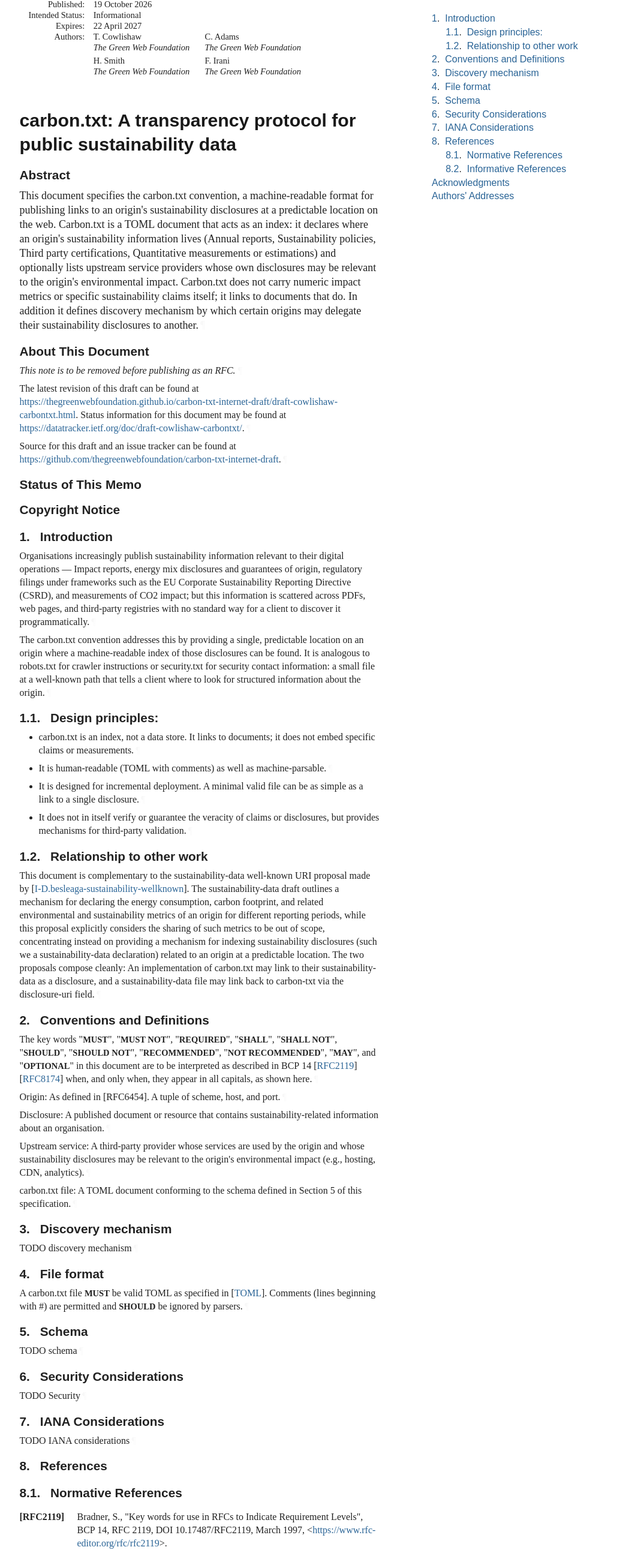
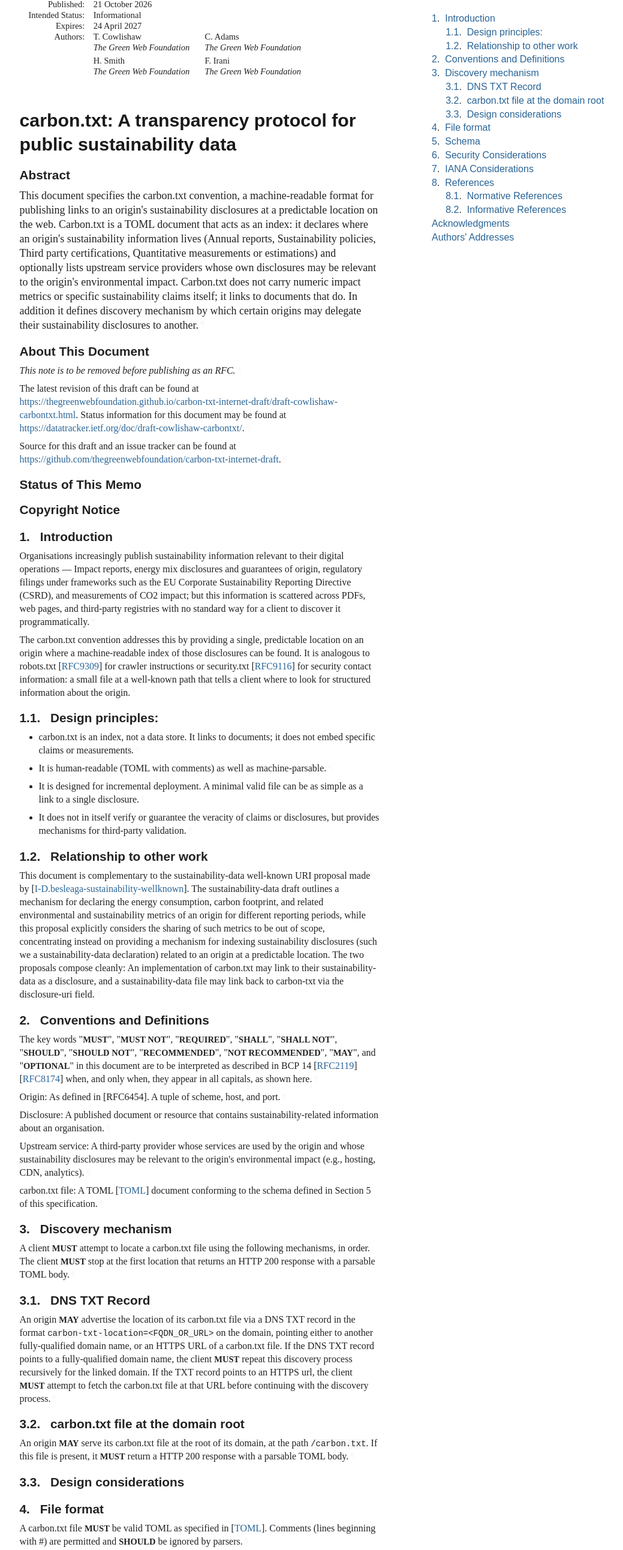
Before and after one commit to thegreenwebfoundation/carbon-txt-internet-draft, a plain HTML site: page draft-cowlishaw-carbontxt.html in a window 1280 px wide. Shown: the part 113-2697 px from the top of the page at 60% size, without its empty margins (92-1131 px from the left). Drawn offline with Linux system fonts and the light colour scheme; a web font is replaced by a local one.

Commit message:
Script updating gh-pages from 5588e83. [ci skip]

```diff
--- a/draft-cowlishaw-carbontxt.html
+++ b/draft-cowlishaw-carbontxt.html
@@ -1050,7 +1050,7 @@ svg {
 </tr></thead>
 <tfoot><tr>
 <td class="left">Cowlishaw, et al.</td>
-<td class="center">Expires 22 April 2027</td>
+<td class="center">Expires 24 April 2027</td>
 <td class="right">[Page]</td>
 </tr></tfoot>
 </table>
@@ -1063,12 +1063,12 @@ svg {
 <dd class="internet-draft">draft-cowlishaw-carbontxt-latest</dd>
 <dt class="label-published">Published:</dt>
 <dd class="published">
-<time datetime="2026-10-19" class="published">19 October 2026</time>
+<time datetime="2026-10-21" class="published">21 October 2026</time>
     </dd>
 <dt class="label-intended-status">Intended Status:</dt>
 <dd class="intended-status">Informational</dd>
 <dt class="label-expires">Expires:</dt>
-<dd class="expires"><time datetime="2027-04-22">22 April 2027</time></dd>
+<dd class="expires"><time datetime="2027-04-24">24 April 2027</time></dd>
 <dt class="label-authors">Authors:</dt>
 <dd class="authors">
 <div class="author">
@@ -1125,7 +1125,7 @@ svg {
         time. It is inappropriate to use Internet-Drafts as reference
         material or to cite them other than as "work in progress."<a href="#section-boilerplate.1-3" class="pilcrow">¶</a></p>
 <p id="section-boilerplate.1-4">
-        This Internet-Draft will expire on 22 April 2027.<a href="#section-boilerplate.1-4" class="pilcrow">¶</a></p>
+        This Internet-Draft will expire on 24 April 2027.<a href="#section-boilerplate.1-4" class="pilcrow">¶</a></p>
 </section>
 </div>
 <div id="copyright">
@@ -1170,6 +1170,17 @@ svg {
 </li>
           <li class="compact toc ulBare ulEmpty" id="section-toc.1-1.3">
             <p id="section-toc.1-1.3.1"><a href="#section-3" class="auto internal xref">3</a>.  <a href="#name-discovery-mechanism" class="internal xref">Discovery mechanism</a></p>
+<ul class="compact toc ulBare ulEmpty">
+<li class="compact toc ulBare ulEmpty" id="section-toc.1-1.3.2.1">
+                <p id="section-toc.1-1.3.2.1.1"><a href="#section-3.1" class="auto internal xref">3.1</a>.  <a href="#name-dns-txt-record" class="internal xref">DNS TXT Record</a></p>
+</li>
+              <li class="compact toc ulBare ulEmpty" id="section-toc.1-1.3.2.2">
+                <p id="section-toc.1-1.3.2.2.1"><a href="#section-3.2" class="auto internal xref">3.2</a>.  <a href="#name-carbontxt-file-at-the-domai" class="internal xref">carbon.txt file at the domain root</a></p>
+</li>
+              <li class="compact toc ulBare ulEmpty" id="section-toc.1-1.3.2.3">
+                <p id="section-toc.1-1.3.2.3.1"><a href="#section-3.3" class="auto internal xref">3.3</a>.  <a href="#name-design-considerations" class="internal xref">Design considerations</a></p>
+</li>
+            </ul>
 </li>
           <li class="compact toc ulBare ulEmpty" id="section-toc.1-1.4">
             <p id="section-toc.1-1.4.1"><a href="#section-4" class="auto internal xref">4</a>.  <a href="#name-file-format" class="internal xref">File format</a></p>
@@ -1210,7 +1221,7 @@ svg {
 <a href="#section-1" class="section-number selfRef">1. </a><a href="#name-introduction" class="section-name selfRef">Introduction</a>
       </h2>
 <p id="section-1-1">Organisations increasingly publish sustainability information relevant to their digital operations — Impact reports, energy mix disclosures and guarantees of origin, regulatory filings under frameworks such as the EU Corporate Sustainability Reporting Directive (CSRD), and measurements of CO2 impact;  but this information is scattered across PDFs, web pages, and third-party registries with no standard way for a client to discover it programmatically.<a href="#section-1-1" class="pilcrow">¶</a></p>
-<p id="section-1-2">The carbon.txt convention addresses this by providing a single, predictable location on an origin where a machine-readable index of those disclosures can be found. It is analogous to robots.txt for crawler instructions or security.txt for security contact information: a small file at a well-known path that tells a client where to look for structured information about the origin.<a href="#section-1-2" class="pilcrow">¶</a></p>
+<p id="section-1-2">The carbon.txt convention addresses this by providing a single, predictable location on an origin where a machine-readable index of those disclosures can be found. It is analogous to robots.txt <span>[<a href="#RFC9309" class="cite xref">RFC9309</a>]</span> for crawler instructions or security.txt <span>[<a href="#RFC9116" class="cite xref">RFC9116</a>]</span> for security contact information: a small file at a well-known path that tells a client where to look for structured information about the origin.<a href="#section-1-2" class="pilcrow">¶</a></p>
 <div id="design-principles">
 <section id="section-1.1">
         <h3 id="name-design-principles">
@@ -1254,7 +1265,7 @@ appear in all capitals, as shown here.<a href="#section-2-1" class="pilcrow">¶<
 <p id="section-2-2">Origin: As defined in [RFC6454]. A tuple of scheme, host, and port.<a href="#section-2-2" class="pilcrow">¶</a></p>
 <p id="section-2-3">Disclosure: A published document or resource that contains sustainability-related information about an organisation.<a href="#section-2-3" class="pilcrow">¶</a></p>
 <p id="section-2-4">Upstream service: A third-party provider whose services are used by the origin and whose sustainability disclosures may be relevant to the origin's environmental impact (e.g., hosting, CDN, analytics).<a href="#section-2-4" class="pilcrow">¶</a></p>
-<p id="section-2-5">carbon.txt file: A TOML document conforming to the schema defined in Section 5 of this specification.<a href="#section-2-5" class="pilcrow">¶</a></p>
+<p id="section-2-5">carbon.txt file: A TOML <span>[<a href="#TOML" class="cite xref">TOML</a>]</span> document conforming to the schema defined in Section 5 of this specification.<a href="#section-2-5" class="pilcrow">¶</a></p>
 </section>
 </div>
 <div id="discovery-mechanism">
@@ -1262,7 +1273,31 @@ appear in all capitals, as shown here.<a href="#section-2-1" class="pilcrow">¶<
       <h2 id="name-discovery-mechanism">
 <a href="#section-3" class="section-number selfRef">3. </a><a href="#name-discovery-mechanism" class="section-name selfRef">Discovery mechanism</a>
       </h2>
-<p id="section-3-1">TODO discovery mechanism<a href="#section-3-1" class="pilcrow">¶</a></p>
+<p id="section-3-1">A client <span class="bcp14">MUST</span> attempt to locate a carbon.txt file using the following mechanisms, in order. The client <span class="bcp14">MUST</span> stop at the first location that returns an HTTP 200 response with a parsable TOML body.<a href="#section-3-1" class="pilcrow">¶</a></p>
+<div id="dns-txt-record">
+<section id="section-3.1">
+        <h3 id="name-dns-txt-record">
+<a href="#section-3.1" class="section-number selfRef">3.1. </a><a href="#name-dns-txt-record" class="section-name selfRef">DNS TXT Record</a>
+        </h3>
+<p id="section-3.1-1">An origin <span class="bcp14">MAY</span> advertise the location of its carbon.txt file via a DNS TXT record in the format <code>carbon-txt-location=&lt;FQDN_OR_URL&gt;</code> on the domain, pointing either to another fully-qualified domain name, or an HTTPS URL of a carbon.txt file.
+If the DNS TXT record points to a fully-qualified domain name, the client <span class="bcp14">MUST</span> repeat this discovery process recursively for the linked domain. If the TXT record points to an HTTPS url, the client <span class="bcp14">MUST</span> attempt to fetch the carbon.txt file at that URL before continuing with the discovery process.<a href="#section-3.1-1" class="pilcrow">¶</a></p>
+</section>
+</div>
+<div id="carbontxt-file-at-the-domain-root">
+<section id="section-3.2">
+        <h3 id="name-carbontxt-file-at-the-domai">
+<a href="#section-3.2" class="section-number selfRef">3.2. </a><a href="#name-carbontxt-file-at-the-domai" class="section-name selfRef">carbon.txt file at the domain root</a>
+        </h3>
+<p id="section-3.2-1">An origin <span class="bcp14">MAY</span> serve its carbon.txt file at the root of its domain, at the path <code>/carbon.txt</code>. If this file is present, it <span class="bcp14">MUST</span> return a HTTP 200 response with a parsable TOML body.<a href="#section-3.2-1" class="pilcrow">¶</a></p>
+</section>
+</div>
+<div id="design-considerations">
+<section id="section-3.3">
+        <h3 id="name-design-considerations">
+<a href="#section-3.3" class="section-number selfRef">3.3. </a><a href="#name-design-considerations" class="section-name selfRef">Design considerations</a>
+      </h3>
+</section>
+</div>
 </section>
 </div>
 <div id="file-format">
@@ -1330,8 +1365,16 @@ appear in all capitals, as shown here.<a href="#section-2-1" class="pilcrow">¶<
         </h3>
 <dl class="references">
 <dt id="I-D.besleaga-sustainability-wellknown">[I-D.besleaga-sustainability-wellknown]</dt>
+        <dd>
+<span class="refAuthor">Besleaga, A. N.</span>, <span class="refTitle">"The 'sustainability-data' Well-Known URI"</span>, <span class="refContent">Work in Progress</span>, <span class="seriesInfo">Internet-Draft, draft-besleaga-sustainability-wellknown-09</span>, <time datetime="2026-10-16" class="refDate">16 October 2026</time>, <span>&lt;<a href="https://datatracker.ietf.org/doc/html/draft-besleaga-sustainability-wellknown-09">https://datatracker.ietf.org/doc/html/draft-besleaga-sustainability-wellknown-09</a>&gt;</span>. </dd>
+<dd class="break"></dd>
+<dt id="RFC9116">[RFC9116]</dt>
+        <dd>
+<span class="refAuthor">Foudil, E.</span> and <span class="refAuthor">Y. Shafranovich</span>, <span class="refTitle">"A File Format to Aid in Security Vulnerability Disclosure"</span>, <span class="seriesInfo">RFC 9116</span>, <span class="seriesInfo">DOI 10.17487/RFC9116</span>, <time datetime="2022-04" class="refDate">April 2022</time>, <span>&lt;<a href="https://www.rfc-editor.org/rfc/rfc9116">https://www.rfc-editor.org/rfc/rfc9116</a>&gt;</span>. </dd>
+<dd class="break"></dd>
+<dt id="RFC9309">[RFC9309]</dt>
       <dd>
-<span class="refAuthor">Besleaga, A. N.</span>, <span class="refTitle">"The 'sustainability-data' Well-Known URI"</span>, <span class="refContent">Work in Progress</span>, <span class="seriesInfo">Internet-Draft, draft-besleaga-sustainability-wellknown-09</span>, <time datetime="2026-10-16" class="refDate">16 October 2026</time>, <span>&lt;<a href="https://datatracker.ietf.org/doc/html/draft-besleaga-sustainability-wellknown-09">https://datatracker.ietf.org/doc/html/draft-besleaga-sustainability-wellknown-09</a>&gt;</span>. </dd>
+<span class="refAuthor">Koster, M.</span>, <span class="refAuthor">Illyes, G.</span>, <span class="refAuthor">Zeller, H.</span>, and <span class="refAuthor">L. Sassman</span>, <span class="refTitle">"Robots Exclusion Protocol"</span>, <span class="seriesInfo">RFC 9309</span>, <span class="seriesInfo">DOI 10.17487/RFC9309</span>, <time datetime="2022-09" class="refDate">September 2022</time>, <span>&lt;<a href="https://www.rfc-editor.org/rfc/rfc9309">https://www.rfc-editor.org/rfc/rfc9309</a>&gt;</span>. </dd>
 <dd class="break"></dd>
 </dl>
 </section>
```
Also changed, not shown: draft-cowlishaw-carbontxt.txt.
